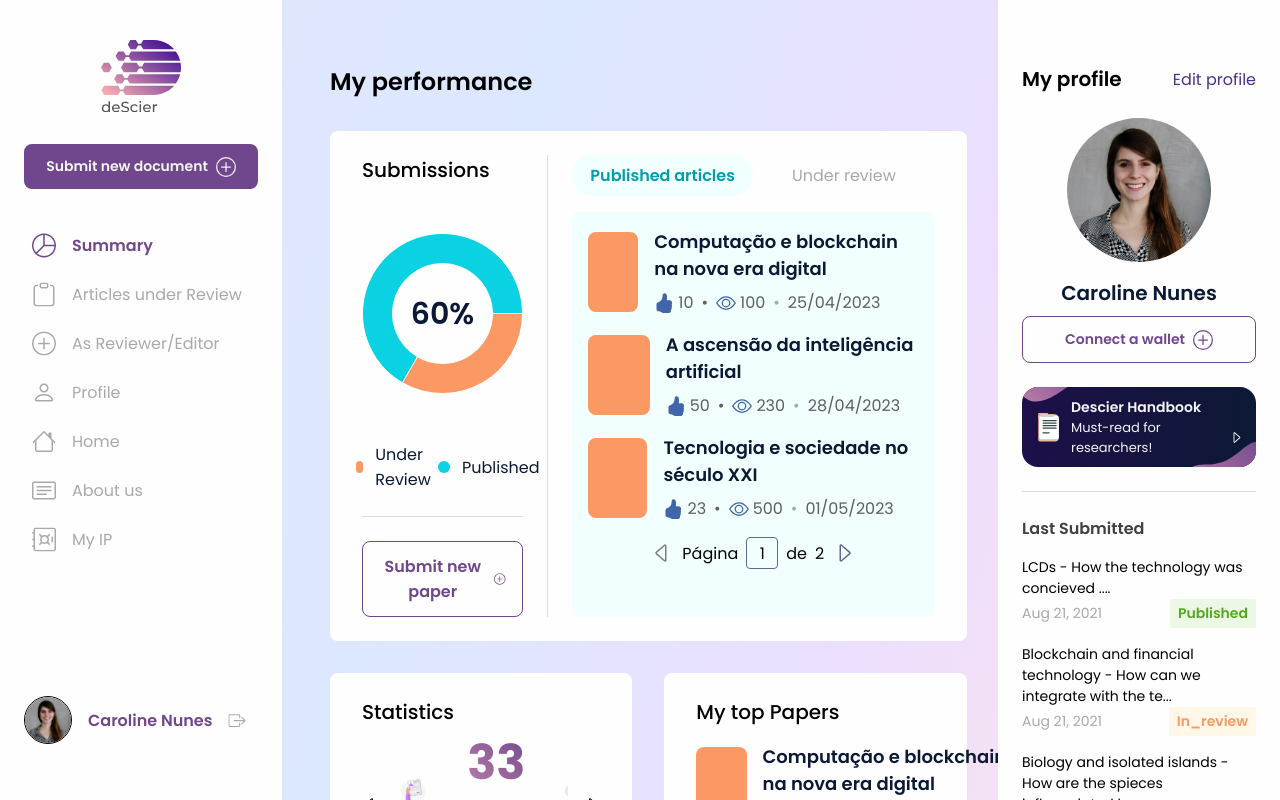
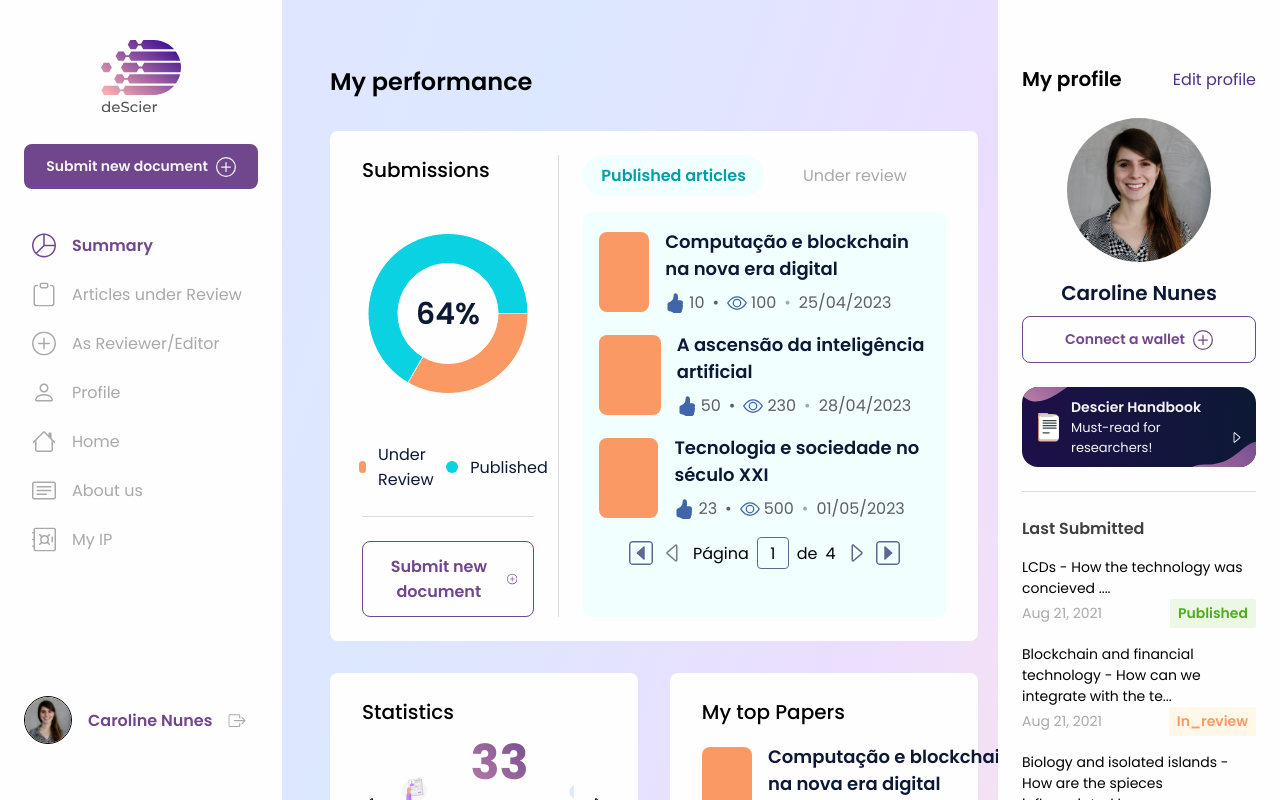
Before and after one commit to rafaeelricco/de-scier-plataform, a Next.js app: page /summary in a window 1280 px wide. Built offline with nearby package versions, Linux system fonts and the light colour scheme.

Commit message:
feat(pagination-component): added handle last page and handle first page

```diff
--- a/components/common/Pagination/Pagination.tsx
+++ b/components/common/Pagination/Pagination.tsx
@@ -1,5 +1,5 @@
 import { useEffect, useState } from 'react'
-import { CaretLeft, CaretRight } from 'react-bootstrap-icons'
+import { CaretLeft, CaretLeftSquare, CaretRight, CaretRightSquare } from 'react-bootstrap-icons'
 import { PaginationProps } from './Typing'
 
 export default function PaginationComponent({
@@ -7,7 +7,9 @@ export default function PaginationComponent({
    current,
    perPage,
    handleNextPage,
-   handlePreviousPage
+   handlePreviousPage,
+   handleFirstPage,
+   handleLastPage
 }: PaginationProps) {
    // States for pagination component
    const [totalRecords, setTotalRecords] = useState(total)
@@ -26,22 +28,14 @@ export default function PaginationComponent({
       setCurrentPage(current)
    }, [current])
 
-   // Handle input change
-   const handleInputChange = (e: React.ChangeEvent<HTMLInputElement>) => {
-      const newPage = parseInt(e.target.value, 10)
-      if (newPage > 0 && newPage <= totalPages()) {
-         setCurrentPage(newPage)
-         if (newPage > current) {
-            handleNextPage()
-         } else if (newPage < current) {
-            handlePreviousPage()
-         }
-      }
-   }
-
    return (
       <>
          <div className="flex items-center gap-2">
+            <CaretLeftSquare
+               size={24}
+               className="transition-all duration-200 hover:scale-110 rounded-xs fill-[#5E6992] cursor-pointer"
+               onClick={() => handleFirstPage?.()}
+            />
             <CaretLeft
                size={24}
                className="transition-all duration-200 hover:scale-110"
@@ -68,6 +62,11 @@ export default function PaginationComponent({
                }}
                onClick={() => handleNextPage?.()}
             />
+            <CaretRightSquare
+               size={24}
+               className="transition-all duration-200 hover:scale-110 rounded-xs fill-[#5E6992] cursor-pointer"
+               onClick={() => handleLastPage?.()}
+            />
          </div>
       </>
    )
--- a/components/common/Pagination/Typing.d.ts
+++ b/components/common/Pagination/Typing.d.ts
@@ -4,6 +4,8 @@ interface PaginationProps {
    perPage: number
    handleNextPage: () => void
    handlePreviousPage: () => void
+   handleFirstPage: () => void
+   handleLastPage: () => void
 }
 
 export type { PaginationProps }
--- a/components/common/PieChart/PieChart.tsx
+++ b/components/common/PieChart/PieChart.tsx
@@ -18,9 +18,9 @@ export default function PieChartComponent() {
       <>
          <div className="relative">
             <h3 className="text-3xl text-secundary_blue-main font-semibold absolute z-10 top-1/2 left-1/2 transform -translate-x-1/2 -translate-y-1/2">
-               60%
+               64%
             </h3>
-            <ResponsiveContainer width={161} height={161}>
+            <ResponsiveContainer width={172} height={161}>
                <PieChart>
                   <Pie
                      cx="50%"
--- a/components/modules/Summary/Publications/Publications.tsx
+++ b/components/modules/Summary/Publications/Publications.tsx
@@ -21,6 +21,7 @@ const Publications: React.FC = () => {
    const [totalPagesReview, setTotalPagesReview] = React.useState(
       Math.ceil(resultsReview.length / per_page)
    )
+   console.log(totalPagesReview)
 
    return (
       <React.Fragment>
@@ -71,10 +72,12 @@ const Publications: React.FC = () => {
                         <PaginationComponent
                            key={totalPages}
                            current={page}
-                           total={totalPages}
+                           total={results.length}
                            perPage={per_page}
                            handleNextPage={() => setPage(page + 1)}
                            handlePreviousPage={() => setPage(page - 1)}
+                           handleFirstPage={() => setPage(1)}
+                           handleLastPage={() => setPage(totalPages)}
                         />
                      </div>
                   </div>
@@ -92,10 +95,14 @@ const Publications: React.FC = () => {
                         <PaginationComponent
                            key={totalPagesReview}
                            current={pageReview}
-                           total={totalPagesReview}
+                           total={resultsReview.length}
                            perPage={per_page}
                            handleNextPage={() => setPageReview(pageReview + 1)}
                            handlePreviousPage={() => setPageReview(pageReview - 1)}
+                           handleFirstPage={() => setPageReview(1)}
+                           handleLastPage={() => {
+                              setPageReview(totalPagesReview)
+                           }}
                         />
                      </div>
                   </div>
@@ -297,6 +304,22 @@ export const published_mock: PublicationItemProps[] = [
       link: 'https://www.example9.com',
       title: 'A importância do Big Data',
       views: '540'
+   },
+   {
+      id: '11',
+      date: '25/05/2023',
+      likes: '42',
+      link: 'https://www.example9.com',
+      title: 'A importância da computação quântica',
+      views: '540'
+   },
+   {
+      id: '12',
+      date: '25/05/2023',
+      likes: '42',
+      link: 'https://www.example9.com',
+      title: 'Como a tecnologia impacta a medicina',
+      views: '540'
    }
 ]
 
--- a/components/modules/Summary/Submission/Submission.tsx
+++ b/components/modules/Summary/Submission/Submission.tsx
@@ -24,7 +24,7 @@ const Submission: React.FC = () => {
                </div>
                <div className="divider-h" />
                <Button.Button variant="outline" className="py-3 px-4">
-                  Submit new paper
+                  Submit new document
                   <PlusCircle className="w-4" />
                </Button.Button>
             </div>
```
